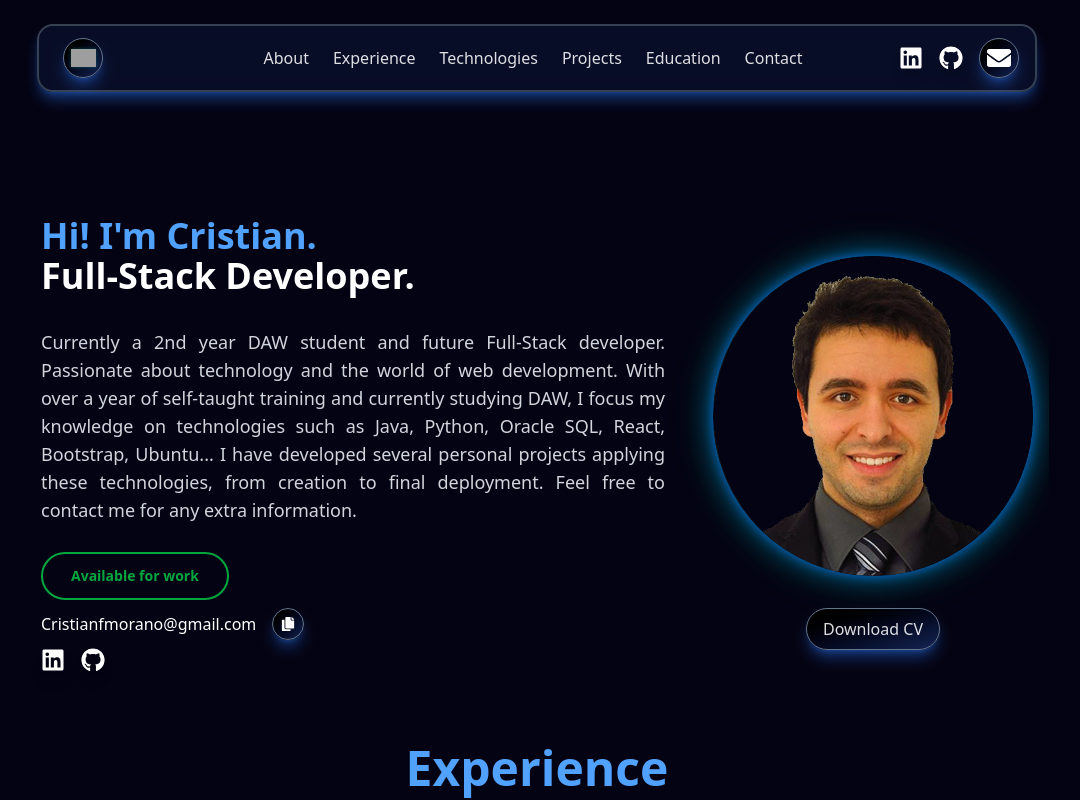
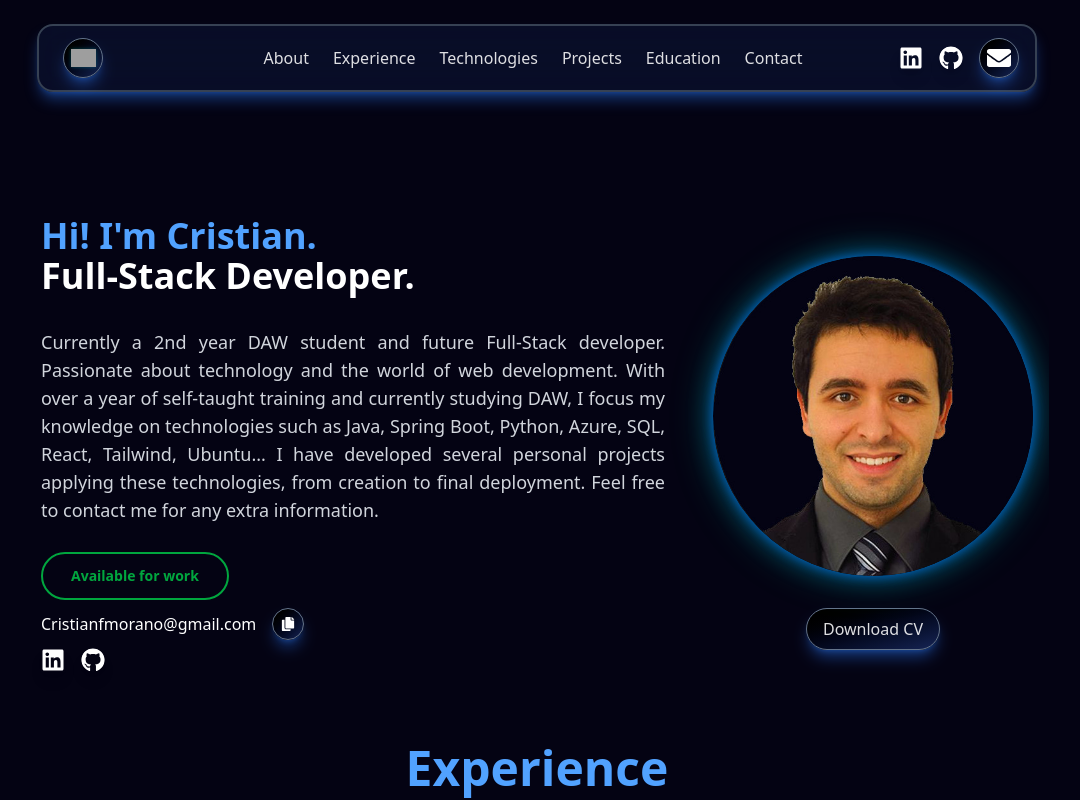
Before and after one commit to CristianMR87/Portfolio, a React (Vite) app: page / in a window 1280 px wide. Shown: the top 800 px of the page, without its empty margins (103-1183 px from the left). Built offline with nearby package versions, Linux system fonts and the light colour scheme; grey boxes are pictures that could not be loaded.

Commit message:
update about section

```diff
--- a/src/i18n.ts
+++ b/src/i18n.ts
@@ -14,7 +14,7 @@ export const translations = {
         about: {
             hello: "¡Hola! Soy Cristian.",
             role: "Desarrollador Full-Stack.",
-            desc: "Actualmente estudiante de 2º año de DAW y futuro desarrollador Full-Stack.\nApasionado por la tecnología y el mundo del desarrollo web. Con más de un año de formación autodidacta y actualmente estudiando DAW, centro mis conocimientos en tecnologías como Java, Python, Oracle SQL, React, Bootstrap, Ubuntu... He desarrollado varios proyectos personales aplicando estas tecnologías, desde su creación hasta su despliegue final. Siéntete libre de contactarme para cualquier información extra.",
+            desc: "Actualmente estudiante de 2º año de DAW y futuro desarrollador Full-Stack.\nApasionado por la tecnología y el mundo del desarrollo web. Con más de un año de formación autodidacta y actualmente estudiando DAW, centro mis conocimientos en tecnologías como Java, Spring Boot, Python, Azure, SQL, React, Tailwind, Ubuntu... He desarrollado varios proyectos personales aplicando estas tecnologías, desde su creación hasta su despliegue final. Siéntete libre de contactarme para cualquier información extra.",
             available: "Disponible para trabajar",
             emailCopied: "¡Email Copiado!",
             downloadCV: "Descargar CV",
@@ -167,7 +167,7 @@ export const translations = {
         about: {
             hello: "Hi! I'm Cristian.",
             role: "Full-Stack Developer.",
-            desc: "Currently a 2nd year DAW student and future Full-Stack developer. Passionate about technology and the world of web development. With over a year of self-taught training and currently studying DAW, I focus my knowledge on technologies such as Java, Python, Oracle SQL, React, Bootstrap, Ubuntu... I have developed several personal projects applying these technologies, from creation to final deployment. Feel free to contact me for any extra information.",
+            desc: "Currently a 2nd year DAW student and future Full-Stack developer. Passionate about technology and the world of web development. With over a year of self-taught training and currently studying DAW, I focus my knowledge on technologies such as Java, Spring Boot, Python, Azure, SQL, React, Tailwind, Ubuntu... I have developed several personal projects applying these technologies, from creation to final deployment. Feel free to contact me for any extra information.",
             available: "Available for work",
             emailCopied: "Email Copied!",
             downloadCV: "Download CV",
```
